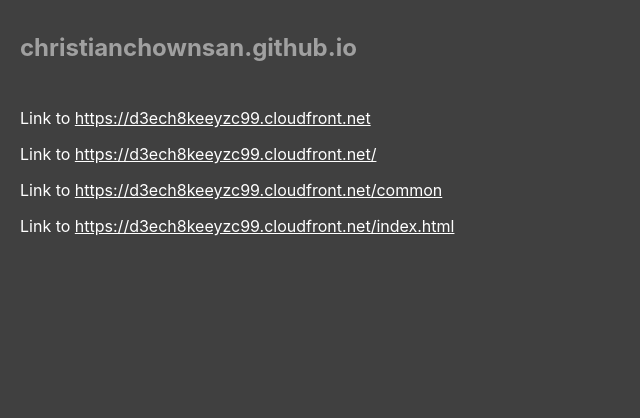
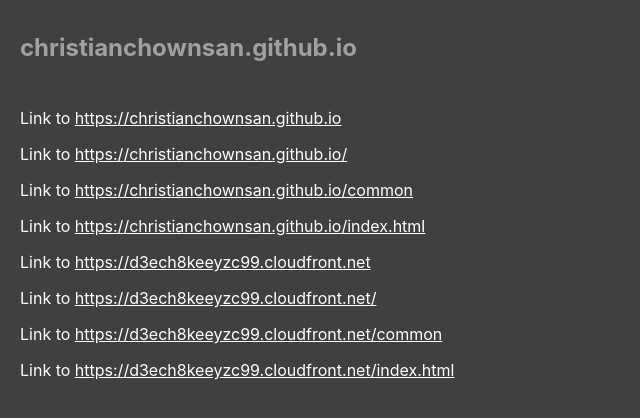
Before and after one commit to christianchownsan/christianchownsan.github.io, a React (Create React App) app: page / in a window 1280 px wide. Shown: the top 418 px of the page, without its empty margins (0-640 px from the left). Built offline with nearby package versions, Linux system fonts and the light colour scheme.

Commit message:
feat: extra links

```diff
--- a/src/Links.tsx
+++ b/src/Links.tsx
@@ -4,6 +4,50 @@
   return (
     <div className="links">
       <h1 className="links__title">christianchownsan.github.io</h1>
+      <p className="links__p">
+        Link to{" "}
+        <a
+          target="_blank"
+          href="https://christianchownsan.github.io"
+          className="links__a"
+          rel="noreferrer"
+        >
+          https://christianchownsan.github.io
+        </a>
+      </p>
+      <p className="links__p">
+        Link to{" "}
+        <a
+          target="_blank"
+          href="https://christianchownsan.github.io/"
+          className="links__a"
+          rel="noreferrer"
+        >
+          https://christianchownsan.github.io/
+        </a>
+      </p>
+      <p className="links__p">
+        Link to{" "}
+        <a
+          target="_blank"
+          href="https://christianchownsan.github.io/common"
+          className="links__a"
+          rel="noreferrer"
+        >
+          https://christianchownsan.github.io/common
+        </a>
+      </p>
+      <p className="links__p">
+        Link to{" "}
+        <a
+          target="_blank"
+          href="https://christianchownsan.github.io/index.html"
+          className="links__a"
+          rel="noreferrer"
+        >
+          https://christianchownsan.github.io/index.html
+        </a>
+      </p>
       <p className="links__p">
         Link to{" "}
         <a
```
